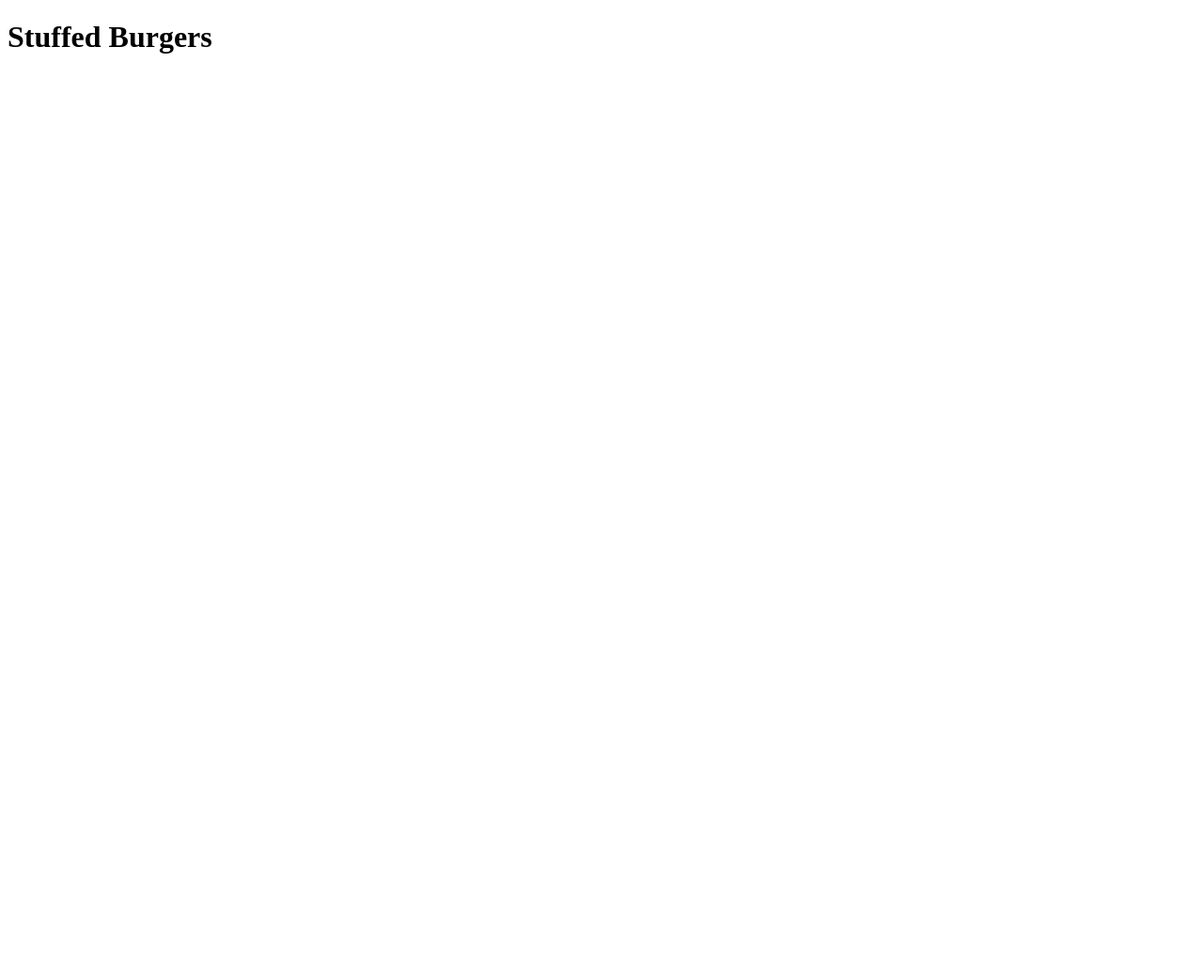
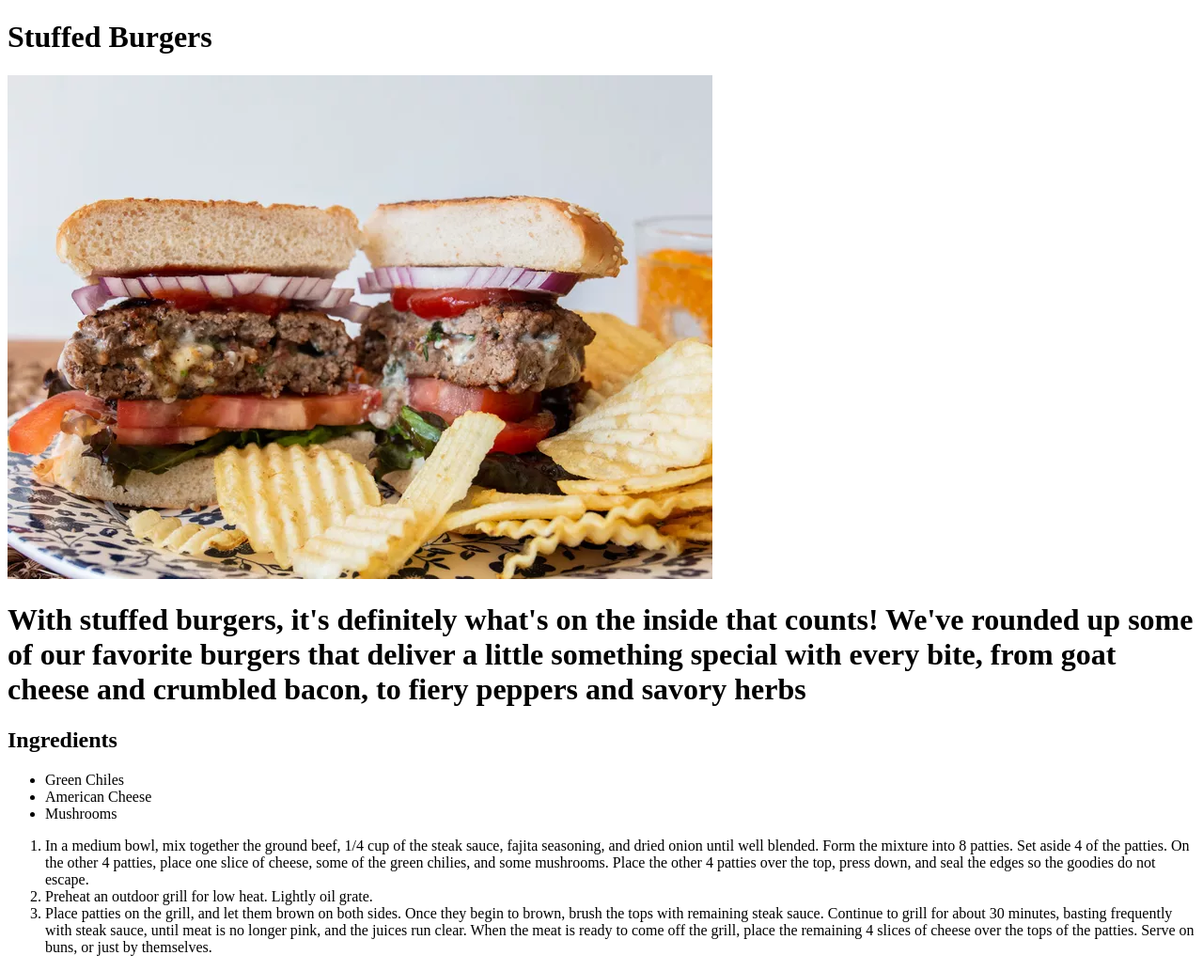
Before and after one commit to mnushin102/Recipe, a plain HTML site: page recipes/stuffed_burgers.html in a window 1280 px wide. Shown: the whole page at 94% size. Before the commit the page ends 800 px from the top, so only its background shows below. Drawn offline with Linux system fonts and the light colour scheme.

Commit message:
The description, ingredients, and the number of steps to make a recipe has been added
These features will help users understand how to make a recipe

```diff
--- a/recipes/stuffed_burgers.html
+++ b/recipes/stuffed_burgers.html
@@ -2,5 +2,42 @@
 <html>
     <body>
         <h1>Stuffed Burgers</h1>
+
+        <img src="stuffed_burgers.jpg">
+
+        <h1>
+            With stuffed burgers, it's definitely what's on the inside that counts!
+            We've rounded up some of our favorite burgers that deliver a little something special with every bite,
+            from goat cheese and crumbled bacon, to fiery peppers and savory herbs
+        </h1>
+
+       <h2>Ingredients</h2>
+       <ul>
+            <li>Green Chiles</li>
+            <li>American Cheese</li>
+            <li>Mushrooms</li>
+       </ul>
+
+       <ol>
+            <li>
+                In a medium bowl, mix together the ground beef,
+                1/4 cup of the steak sauce, fajita seasoning, and dried onion until well blended.
+                Form the mixture into 8 patties. Set aside 4 of the patties. On the other 4 patties,
+                place one slice of cheese, some of the green chilies, and some mushrooms.
+                Place the other 4 patties over the top, press down, and seal the edges so the goodies do not escape.
+            </li>
+
+            <li>
+                Preheat an outdoor grill for low heat. Lightly oil grate.
+            </li>
+
+            <li>
+                Place patties on the grill, and let them brown on both sides.
+                Once they begin to brown, brush the tops with remaining steak sauce.
+                Continue to grill for about 30 minutes, basting frequently with steak sauce, until meat is no longer pink, and the juices run clear.
+                When the meat is ready to come off the grill, place the remaining 4 slices of cheese over the tops of the patties. Serve on buns, or just by themselves.
+            </li>
+
+       </ol>
     </body>
 </html>
```
Also changed, not shown: recipes/stuffed_burgers.jpg (added).
